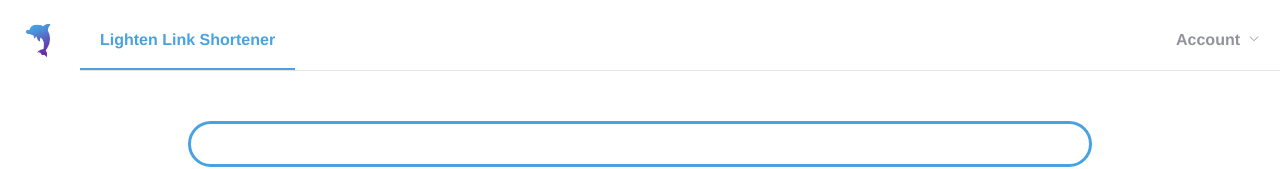
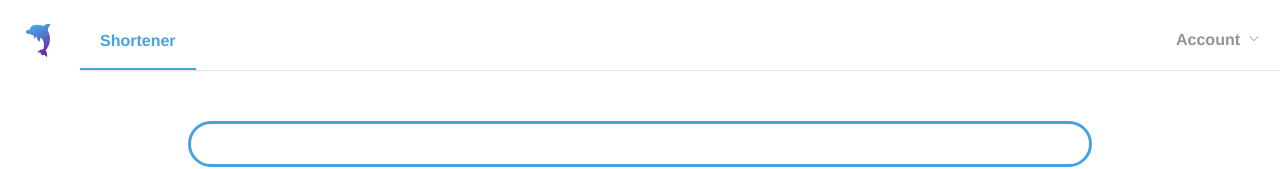
Before and after one commit to AyakaLab/lighten, a Vue app in the folder frontend/: page / in a window 1280 px wide. Shown: the top 169 px of the page. Built offline with nearby package versions, Linux system fonts and the light colour scheme.

Commit message:
:sparkles: Added register link and home link
Signed-off-by: Ayaka Neko <neko@ayaka.moe>

```diff
--- a/frontend/src/components/Header.vue
+++ b/frontend/src/components/Header.vue
@@ -9,7 +9,7 @@
       mode="horizontal"
       active-text-color="#48a2e2"
     >
-      <el-menu-item index="1">Lighten Link Shortener</el-menu-item>
+        <el-menu-item index="1"><router-link :to="{ name: 'Home' }" class="text-link">Shortener</router-link></el-menu-item>
       <el-menu-item v-if="isLoggedIn" index="2">My Links</el-menu-item>
     </el-menu>
     <el-menu
@@ -21,7 +21,7 @@
       <el-submenu index="2">
         <template slot="title">Account</template>
         <el-menu-item v-if="!isLoggedIn" index="2-1" @click="login">Login</el-menu-item>
-        <el-menu-item v-if="!isLoggedIn" index="2-2" @click="signup">Sign Up</el-menu-item>
+        <el-menu-item v-if="!isLoggedIn" index="2-2" @click="register">Register</el-menu-item>
       </el-submenu>
     </el-menu>
   </div>
@@ -56,8 +56,8 @@ export default {
     login () {
       this.$router.push({ name: 'Login' })
     },
-    signup () {
-      this.$router.push({ name: 'SignUp' })
+    register () {
+      this.$router.push({ name: 'Register' })
     }
   }
 }
@@ -81,6 +81,11 @@ export default {
   align-items: center;
 }
 
+.text-link {
+  text-decoration: none;
+  color: black;
+}
+
 /deep/ .el-menu-item {
   font-size: 16px;
   font-weight: 700;
```
